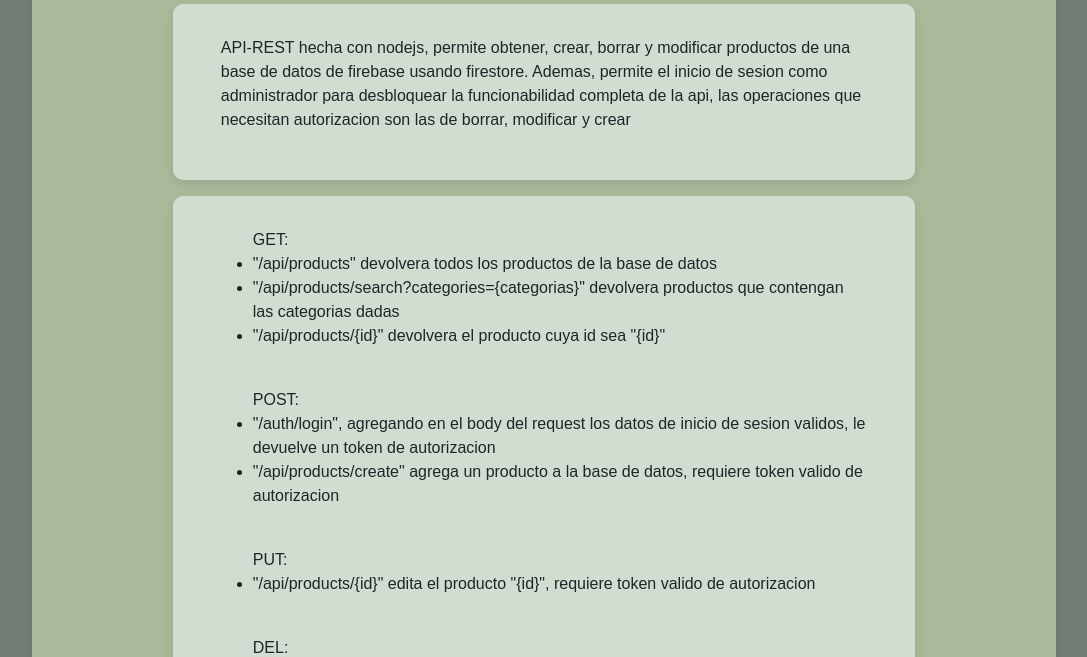
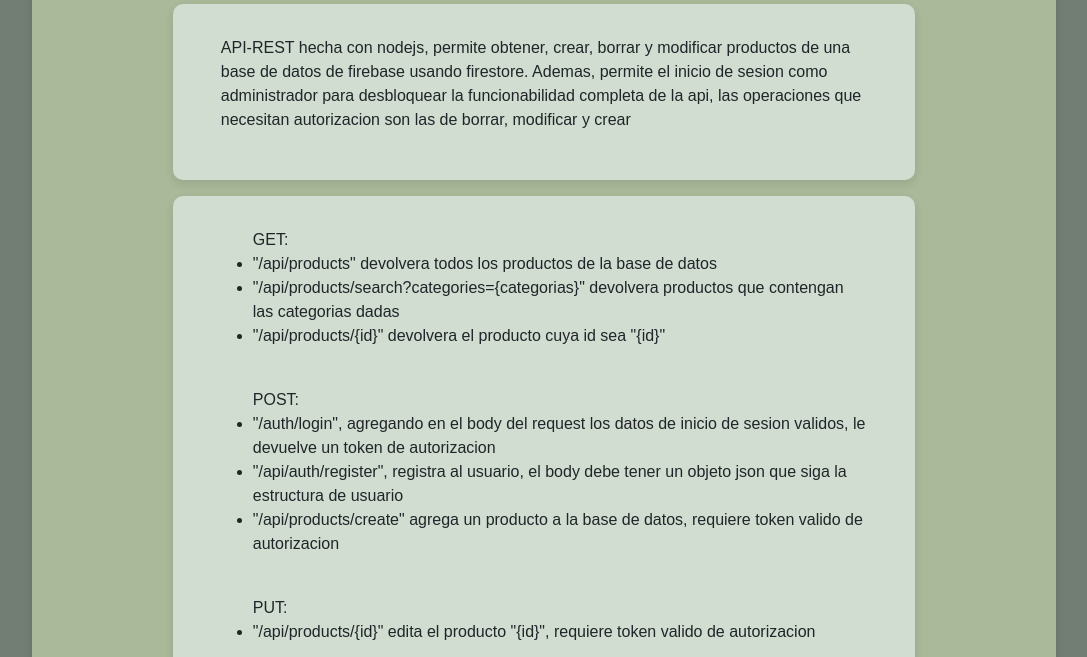
Before and after one commit to olivieri321/API-REST-PROYECTO-TT, a website: page static/index.html in a window 1280 px wide. Shown: the part 120-777 px from the top of the page, without its empty margins (96-1183 px from the left). Drawn offline with nearby package versions, Linux system fonts and the light colour scheme.

Commit message:
Update index.html

```diff
--- a/static/index.html
+++ b/static/index.html
@@ -26,7 +26,9 @@
         <br>
         <ul>POST:
             <li>"/auth/login", agregando en el body del request los datos de inicio de sesion validos, le devuelve un token de autorizacion</li>
+            <li>"/api/auth/register", registra al usuario, el body debe tener un objeto json que siga la estructura de usuario</li>
             <li>"/api/products/create" agrega un producto a la base de datos, requiere token valido de autorizacion</li>
+
         </ul>
         <br>
         <ul>PUT:
```
